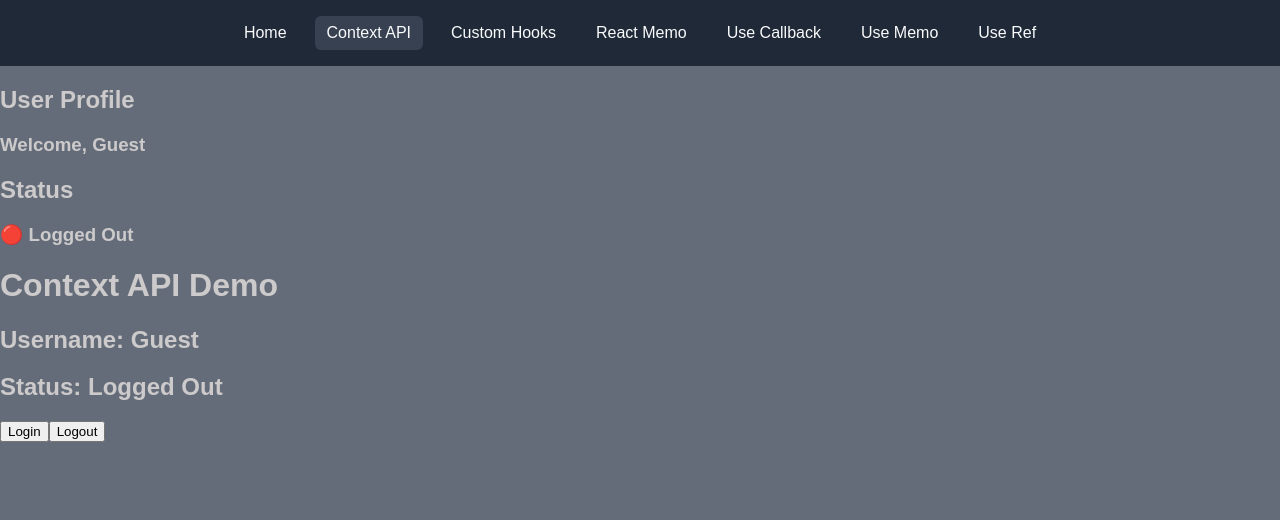
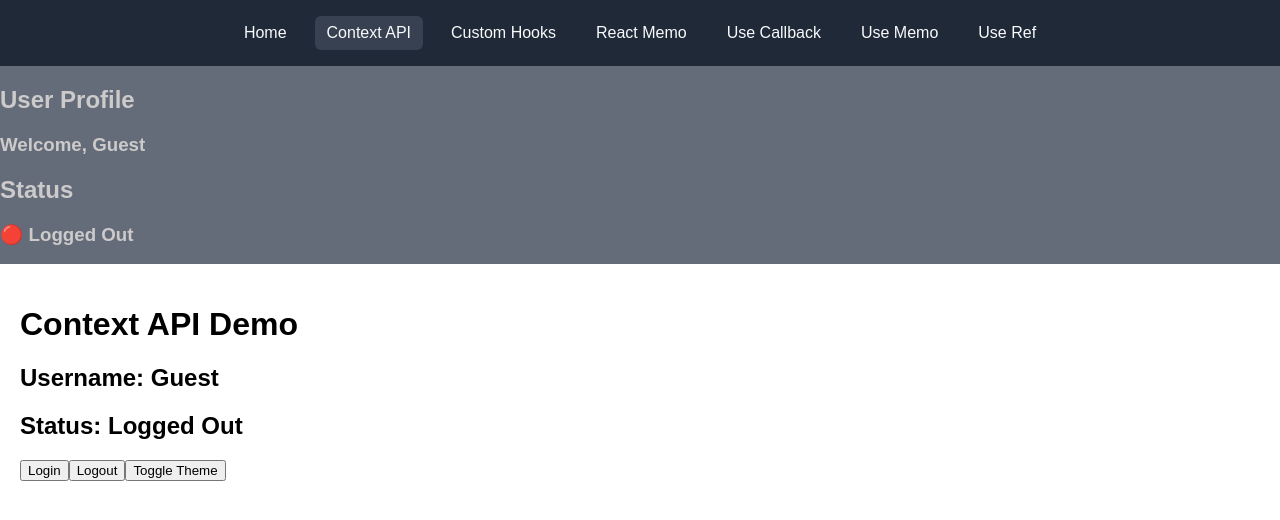
Before and after one commit to mayaswami/react-projects, a React (Vite) app in the folder 03-react-advanced/: page /context-api in a window 1280 px wide. Shown: the top 520 px of the page. Built offline with nearby package versions, Linux system fonts and the light colour scheme.

Commit message:
feat(context-api): add multiple contexts with theme switching.

```diff
--- a/03-react-advanced/src/App.jsx
+++ b/03-react-advanced/src/App.jsx
@@ -1,6 +1,7 @@
 import UserContext from "./context/UserContext";
 import { useState } from "react";
 import { UserProvider } from "./context/UserContext";
+import { ThemeProvider } from "./context/ThemeContext";
 
 import { Route, Routes } from "react-router-dom";
 import Navbar from "./components/Navbar";
@@ -22,6 +23,7 @@
     <>
       <Navbar />
       <UserProvider>
+        <ThemeProvider>
           <Routes>
             <Route path="/" element={<Home />} />
             <Route path="/context-api" element={<ContextDemo />} />
@@ -31,6 +33,7 @@
             <Route path="/use-memo" element={<UseMemoDemo />} />
             <Route path="/use-ref" element={<UseRefDemo />} />
           </Routes>
+        </ThemeProvider>
       </UserProvider>
     </>
   );
--- a/03-react-advanced/src/components/UserStatus.jsx
+++ b/03-react-advanced/src/components/UserStatus.jsx
@@ -7,7 +7,6 @@
   return (
     <div>
       <h2>Status</h2>
-
       <h3>{isLoggedIn ? "🟢 Logged In" : "🔴 Logged Out"}</h3>
     </div>
   );
--- /dev/null
+++ b/03-react-advanced/src/context/ThemeContext.jsx
@@ -0,0 +1,19 @@
+import { createContext, useState } from "react";
+
+const ThemeContext = createContext();
+
+export function ThemeProvider({ children }) {
+  const [theme, setTheme] = useState("light");
+
+  function toggleTheme() {
+    setTheme((prev) => (prev === "light" ? "dark" : "light"));
+  }
+
+  return (
+    <ThemeContext.Provider value={{ theme, toggleTheme }}>
+      {children}
+    </ThemeContext.Provider>
+  );
+}
+
+export default ThemeContext;
--- a/03-react-advanced/src/pages/ContextDemo.jsx
+++ b/03-react-advanced/src/pages/ContextDemo.jsx
@@ -2,15 +2,24 @@
 import UserContext from "../context/UserContext";
 import UserProfile from "../components/UserProfile";
 import UserStatus from "../components/UserStatus";
+import ThemeContext from "../context/ThemeContext";
 
 function ContextDemo() {
   const { username, isLoggedIn, login, logout } = useContext(UserContext);
+  const { theme, toggleTheme } = useContext(ThemeContext);
 
   return (
     <>
       <UserProfile />
       <UserStatus />
-      <div>
+      <div
+        style={{
+          backgroundColor: theme === "light" ? "#fff" : "#1f2937",
+          color: theme === "light" ? "#000" : "#fff",
+          minHeight: "100vh",
+          padding: "20px",
+        }}
+      >
         <h1>Context API Demo</h1>
 
         <h2>Username: {username}</h2>
@@ -18,6 +27,7 @@
 
         <button onClick={login}>Login</button>
         <button onClick={logout}>Logout</button>
+        <button onClick={toggleTheme}>Toggle Theme</button>
       </div>
     </>
   );
```
Also changed, not shown: 1 other file (tests, documents, lock files or other folders). Lines whose indentation alone changed are shown as unchanged.
